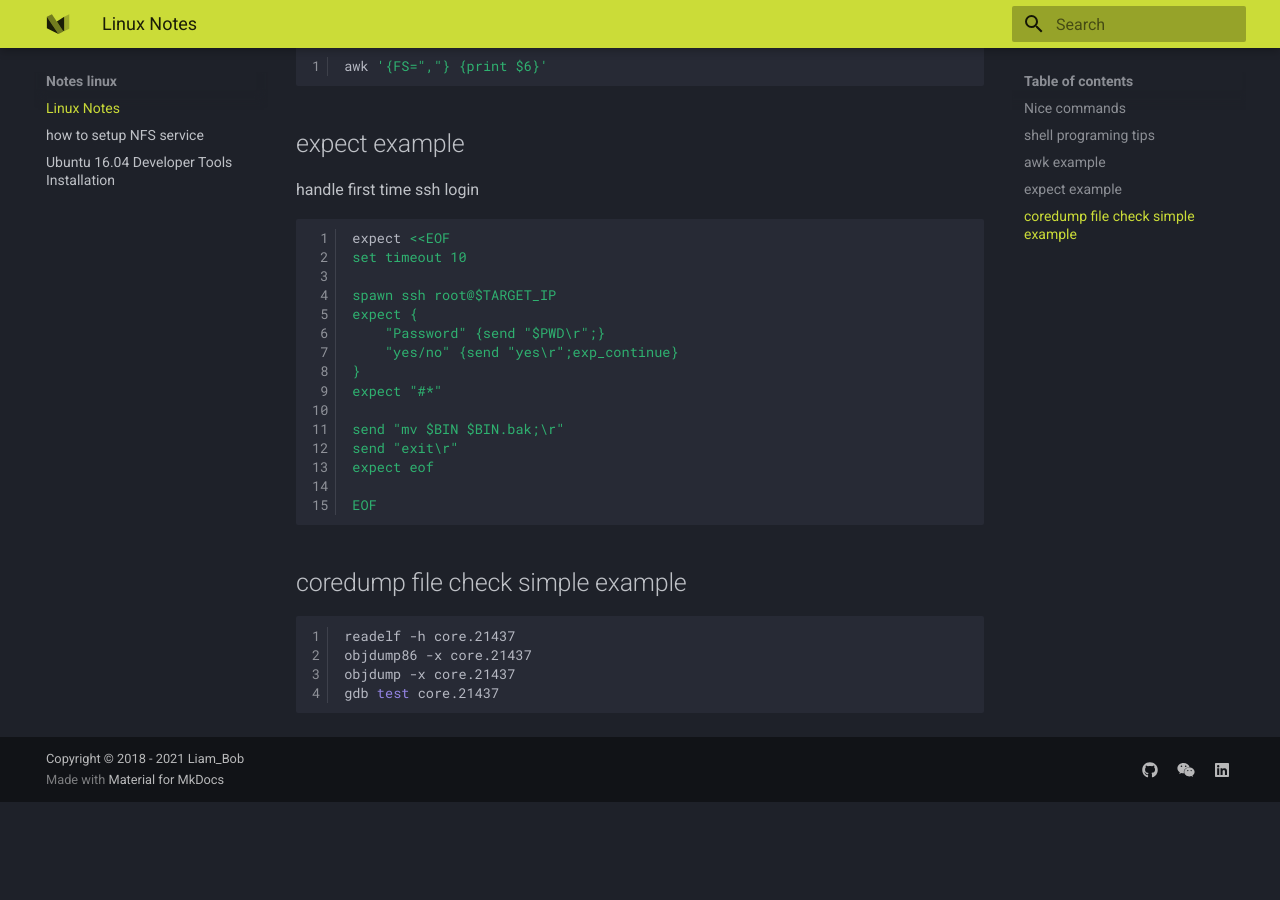
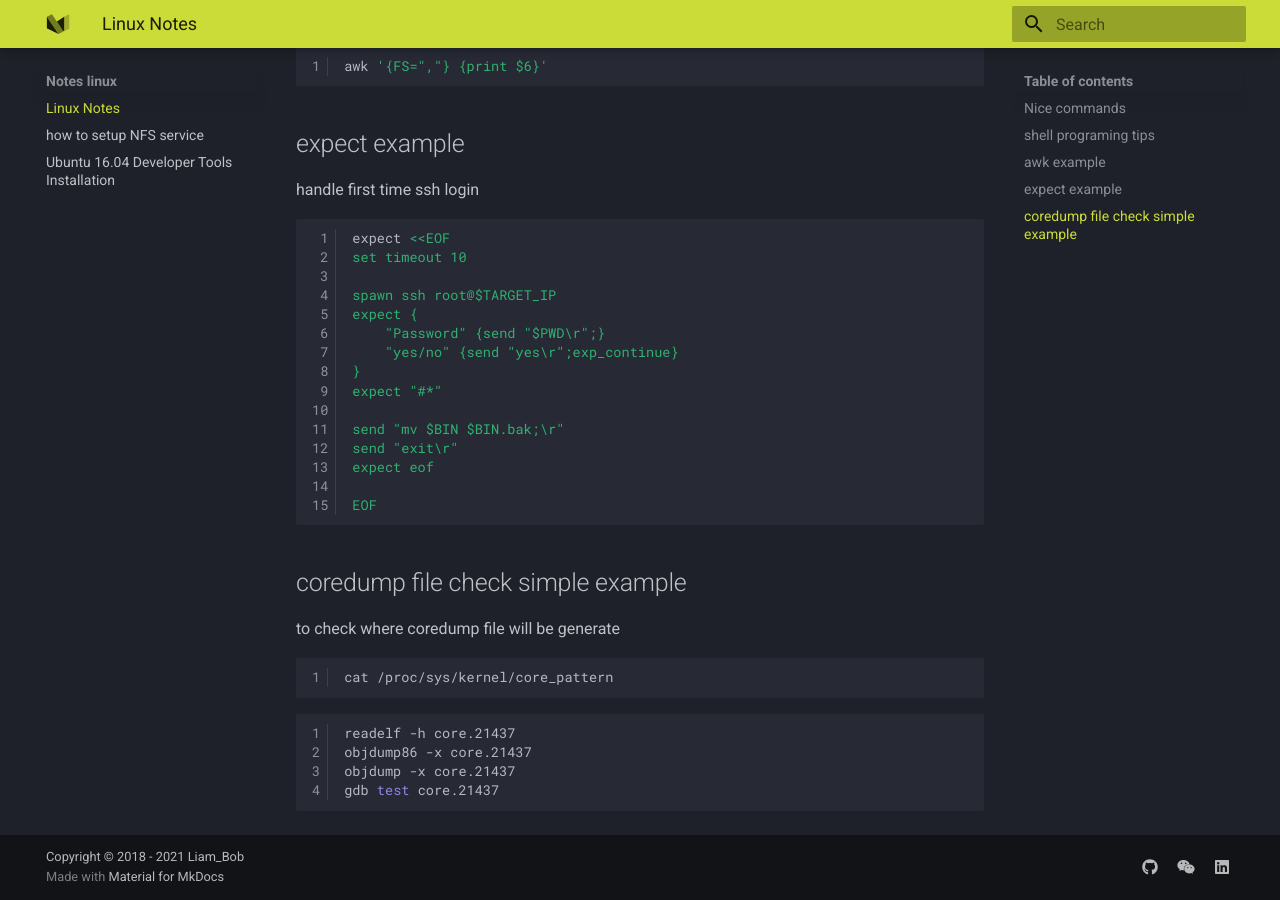
Before and after one commit to liambob77/ruihan.tech, an MkDocs documentation site: the page built from docs/notes_linux/Linux.md, in a window 1280 px wide and 900 px high, scrolled down 1263 px. Built offline with MkDocs 1.6.1 and Material for MkDocs 9.7.7, drawn with Linux system fonts in a browser that asks for light colours; before the commit the page ends 2065 px from its top, so only the background shows below that.

Commit message:
Update Linux.md

````diff
--- a/docs/notes_linux/Linux.md
+++ b/docs/notes_linux/Linux.md
@@ -69,6 +69,13 @@ EOF
 
 ## coredump file check simple example
 
+to check where coredump file will be generate
+
+```bash
+cat /proc/sys/kernel/core_pattern
+
+```
+
 ```bash
 readelf -h core.21437
 objdump86 -x core.21437
````
